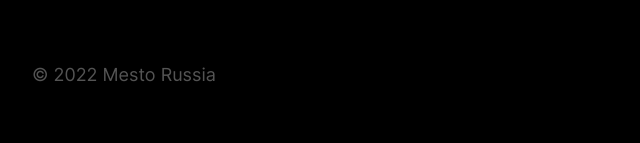
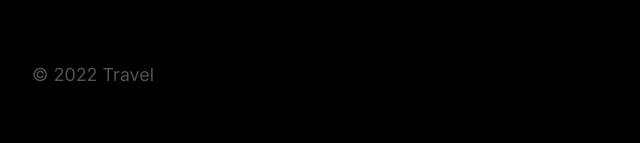
Before and after one commit to KorzhowVD/Travel, a plain HTML site: page index.html in a window 1280 px wide. Shown: the part 1088-1231 px from the top of the page, 168-808 px from the left. Drawn offline with Linux system fonts and the light colour scheme.

Commit message:
Update index.html

```diff
--- a/index.html
+++ b/index.html
@@ -28,7 +28,7 @@
             </section>
         </main>
         <footer class="footer">
-            <p class="footer__copyright">© 2022 Mesto Russia</p>
+            <p class="footer__copyright">© 2022 Travel</p>
         </footer>
         <div class="popup profile-popup">
             <div class="popup__container">
```
